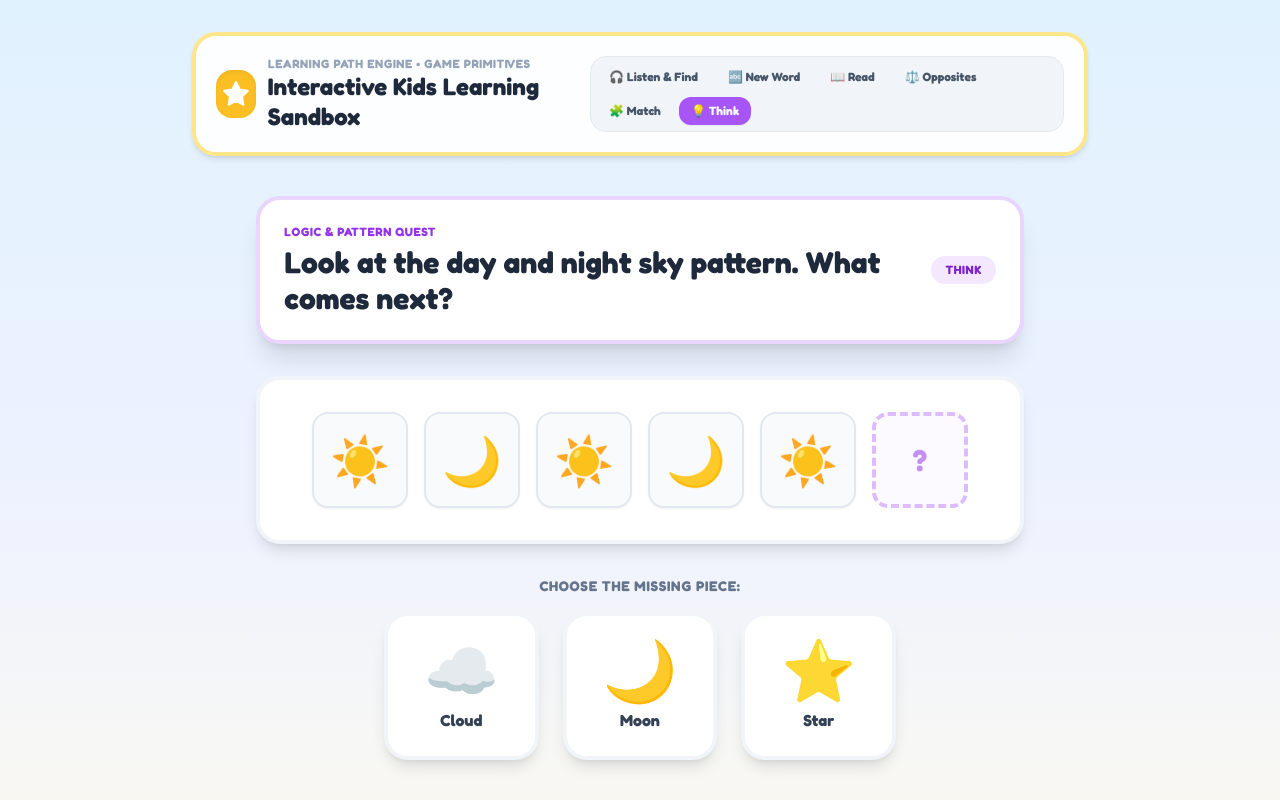
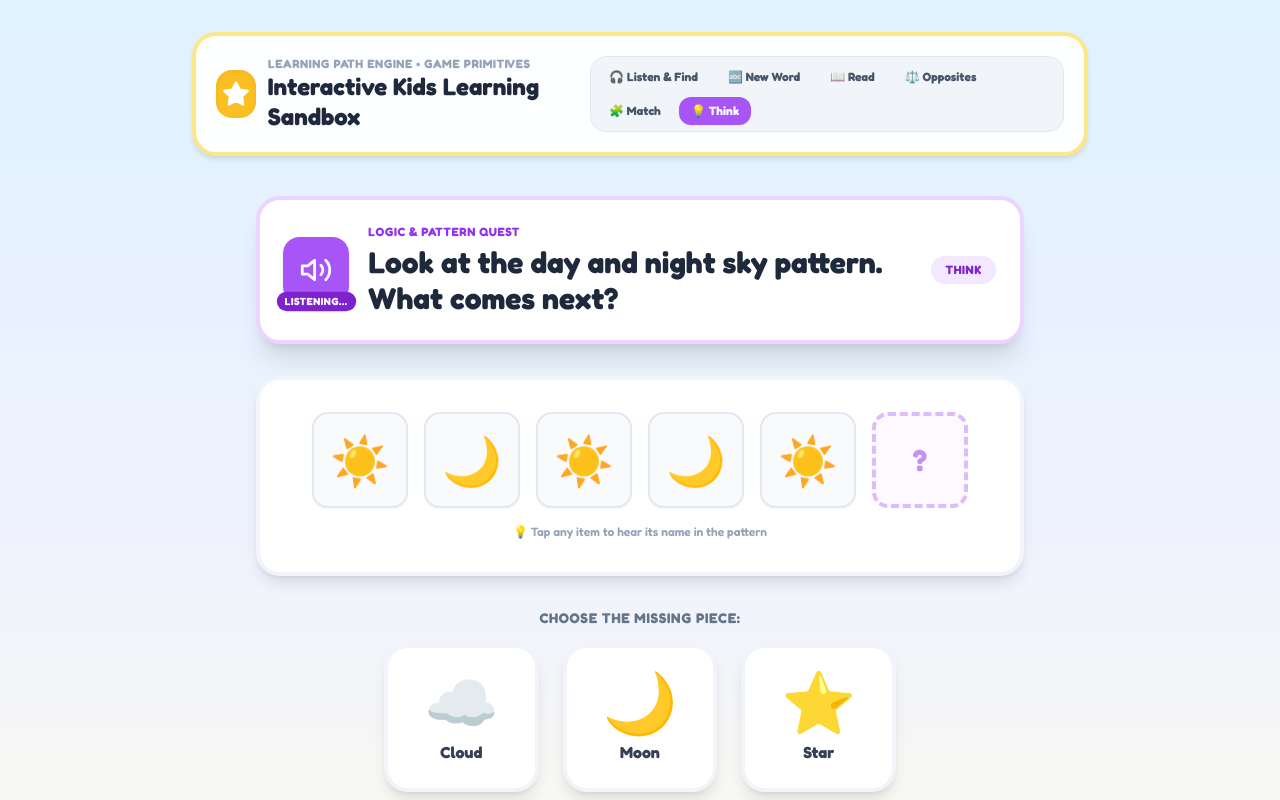
Before and after one commit to sudhirmishra/learning-path-primitives, a React (Vite) app: page / in a window 1280 px wide. Both pictures are taken after a click on the button "💡 Think". Shown: the top 800 px of the page. Built offline with nearby package versions, Linux system fonts and the light colour scheme.

Commit message:
Add full audio layer to Think primitive: prompt autoplay, replay button, and tap-to-pronounce pattern items

```diff
--- a/src/primitives/think/Think.tsx
+++ b/src/primitives/think/Think.tsx
@@ -1,4 +1,5 @@
-import React, { useState } from 'react';
+import React, { useState, useEffect, useCallback } from 'react';
+import { Volume2 } from 'lucide-react';
 import { motion } from 'framer-motion';
 import { sfx } from '../../sound/sfx';
 
@@ -10,21 +11,50 @@ export interface ThinkOption {
 
 export interface ThinkProps {
   promptText?: string;
+  promptAudio?: string;
   patternSequence: Array<{ emoji: string; label: string }>;
   options: ThinkOption[];
   correctOptionId: string;
   onComplete?: () => void;
+  onAudioStateChange?: (isPlaying: boolean) => void;
 }
 
 export const Think: React.FC<ThinkProps> = ({
   promptText = "What comes next in the pattern?",
+  promptAudio,
   patternSequence,
   options,
   correctOptionId,
   onComplete,
+  onAudioStateChange,
 }) => {
   const [selectedOptionId, setSelectedOptionId] = useState<string | null>(null);
   const [isCorrect, setIsCorrect] = useState<boolean | null>(null);
+  const [isSpeaking, setIsSpeaking] = useState<boolean>(false);
+
+  const audioPromptString = promptAudio || promptText;
+
+  const playPrompt = useCallback(() => {
+    setIsSpeaking(true);
+    onAudioStateChange?.(true);
+    sfx.speakPrompt(audioPromptString, () => {
+      setIsSpeaking(false);
+      onAudioStateChange?.(false);
+    });
+  }, [audioPromptString, onAudioStateChange]);
+
+  // Autoplay prompt on mount
+  useEffect(() => {
+    const timer = setTimeout(() => {
+      playPrompt();
+    }, 400);
+    return () => clearTimeout(timer);
+  }, [playPrompt]);
+
+  // Tap an item in the pattern sequence to speak its name
+  const handleItemTap = (item: { emoji: string; label: string }) => {
+    sfx.speakPrompt(item.label);
+  };
 
   const handleSelect = (option: ThinkOption) => {
     sfx.speakPrompt(option.label);
@@ -48,9 +78,24 @@ export const Think: React.FC<ThinkProps> = ({
 
   return (
     <div className="w-full max-w-3xl flex flex-col items-center">
-      {/* Question Header */}
-      <div className="w-full bg-white rounded-3xl p-6 shadow-xl border-4 border-purple-200 flex items-center justify-between gap-4 mb-8">
-        <div>
+      {/* Question Header with Audio Replay Button */}
+      <div className="w-full bg-white rounded-3xl p-6 shadow-xl border-4 border-purple-200 flex flex-col md:flex-row items-center gap-5 mb-8">
+        <motion.button
+          whileHover={{ scale: 1.05 }}
+          whileTap={{ scale: 0.95 }}
+          animate={isSpeaking ? { scale: [1, 1.08, 1] } : {}}
+          transition={isSpeaking ? { repeat: Infinity, duration: 1.2 } : {}}
+          onClick={playPrompt}
+          className="relative bg-purple-500 hover:bg-purple-600 text-white p-4 rounded-2xl shadow-md transition flex items-center justify-center cursor-pointer"
+          title="Tap to hear question again"
+        >
+          <Volume2 className="w-8 h-8" />
+          <span className="absolute -bottom-2 bg-purple-700 text-[10px] font-bold px-2 py-0.5 rounded-full uppercase tracking-wider">
+            {isSpeaking ? 'Listening...' : 'Hear Prompt'}
+          </span>
+        </motion.button>
+
+        <div className="flex-1 text-center md:text-left">
           <span className="text-xs text-purple-600 font-bold uppercase tracking-wider block mb-1">
             Logic & Pattern Quest
           </span>
@@ -58,20 +103,26 @@ export const Think: React.FC<ThinkProps> = ({
             {promptText}
           </h2>
         </div>
+
         <div className="bg-purple-100 text-purple-700 px-3.5 py-1.5 rounded-full text-xs font-bold uppercase tracking-wider">
           Think
         </div>
       </div>
 
       {/* Pattern Sequence Display */}
-      <div className="w-full bg-white rounded-3xl p-8 shadow-lg border-4 border-slate-100 mb-8 flex flex-wrap items-center justify-center gap-4">
+      <div className="w-full bg-white rounded-3xl p-8 shadow-lg border-4 border-slate-100 mb-8 flex flex-col items-center">
+        <div className="flex flex-wrap items-center justify-center gap-4">
           {patternSequence.map((item, index) => (
             <motion.div
               key={index}
+              whileHover={{ scale: 1.08 }}
+              whileTap={{ scale: 0.95 }}
+              onClick={() => handleItemTap(item)}
               initial={{ scale: 0.8, opacity: 0 }}
               animate={{ scale: 1, opacity: 1 }}
               transition={{ delay: index * 0.1 }}
-            className="w-20 h-20 md:w-24 md:h-24 rounded-2xl bg-slate-50 border-2 border-slate-200 flex flex-col items-center justify-center text-4xl md:text-5xl shadow-sm"
+              className="w-20 h-20 md:w-24 md:h-24 rounded-2xl bg-slate-50 border-2 border-slate-200 flex flex-col items-center justify-center text-4xl md:text-5xl shadow-sm cursor-pointer hover:border-purple-300"
+              title={`Tap to hear "${item.label}"`}
             >
               <span>{item.emoji}</span>
             </motion.div>
@@ -92,6 +143,11 @@ export const Think: React.FC<ThinkProps> = ({
               <span className="font-extrabold text-3xl">?</span>
             )}
           </motion.div>
+        </div>
+
+        <p className="text-xs text-slate-400 mt-4 font-semibold">
+          💡 Tap any item to hear its name in the pattern
+        </p>
       </div>
 
       {/* Choice Options */}
```
Lines whose indentation alone changed are shown as unchanged.
